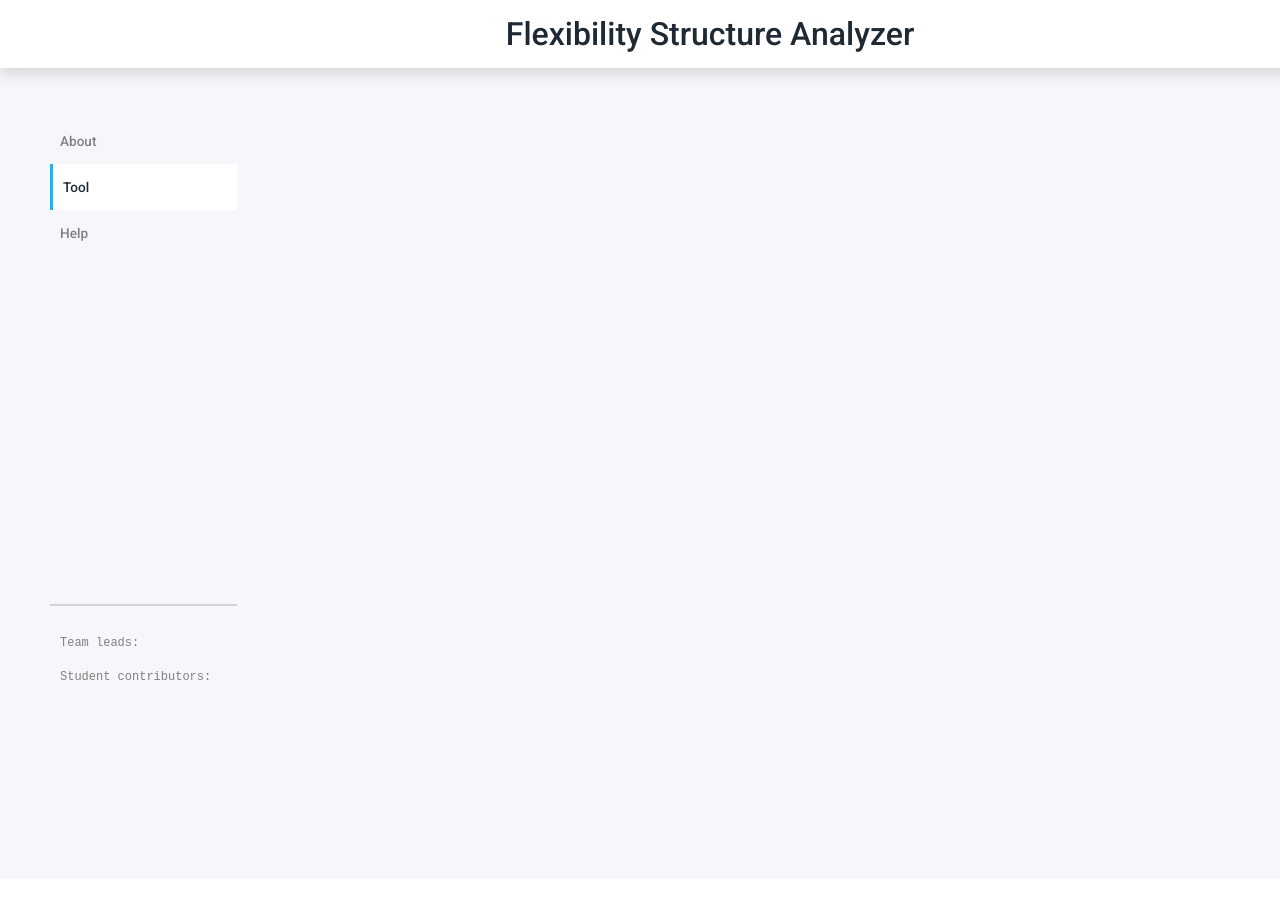
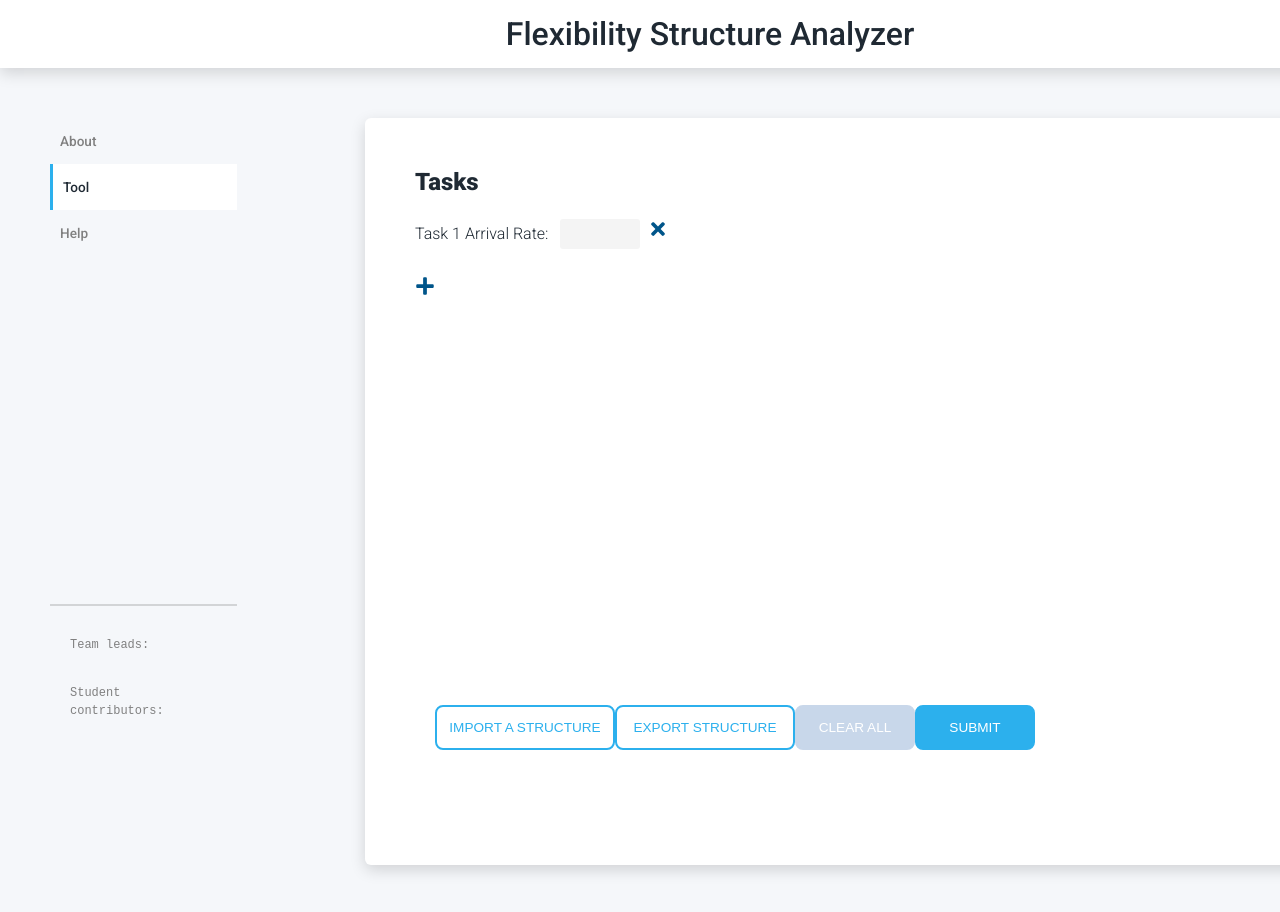
Before and after one commit to hananezlitni/flex-analyzer, a Nuxt app: page /tool in a window 1280 px wide. Shown: the top 912 px of the page. Before the commit the page ends 879 px from the top, so only its background shows below. Built offline with nearby package versions, Linux system fonts and the light colour scheme.

Commit message:
Import structure modal

```diff
--- /dev/null
+++ b/components/Modal.vue
@@ -0,0 +1,120 @@
+<template>
+  <transition name="modal-fade">
+    <div class="modal-backdrop">
+      <div class="modal" role="dialog" aria-labelledby="modalTitle" aria-describedby="modalDescription">
+        <section class="modal-body" id="modalDescription">
+            <slot name="body">
+              <button type="button" class="btn-close" @click="close" aria-label="Close modal">
+                <svg xmlns="http://www.w3.org/2000/svg" viewBox="0 0 352 512"><path d="M242.72 256l100.07-100.07c12.28-12.28 12.28-32.19 0-44.48l-22.24-22.24c-12.28-12.28-32.19-12.28-44.48 0L176 189.28 75.93 89.21c-12.28-12.28-32.19-12.28-44.48 0L9.21 111.45c-12.28 12.28-12.28 32.19 0 44.48L109.28 256 9.21 356.07c-12.28 12.28-12.28 32.19 0 44.48l22.24 22.24c12.28 12.28 32.2 12.28 44.48 0L176 322.72l100.07 100.07c12.28 12.28 32.2 12.28 44.48 0l22.24-22.24c12.28-12.28 12.28-32.19 0-44.48L242.72 256z"/></svg>
+              </button>
+
+              <br>
+              <h1>Import Structure</h1>
+              <p><i>Please use the form below to import a structure in a CSV file. For more information about the accepted file format and content, please read <a href="#">this page</a>.</i></p>
+
+              <form>
+                  <input type="file" name="file" />
+                  <br><br><br>
+                  <input class="button button--action primary" type="submit" value="Import" @click="debug">
+              </form>
+            </slot>
+        </section>
+      </div>
+    </div>
+  </transition>
+</template>
+
+<style lang="scss" scoped>
+  .modal-backdrop {
+    position: fixed;
+    top: 0;
+    bottom: 0;
+    left: 0;
+    right: 0;
+    background-color: rgba(0, 0, 0, 0.2);
+    display: flex;
+    justify-content: center;
+    align-items: center;
+  }
+  .modal {
+      background-color: hsl(216, 29%, 97%);
+      box-shadow: 2px 2px 20px 1px;
+      overflow-x: auto;
+      display: flex;
+      flex-direction: column;
+      width: 50%;
+      height: 60%;
+      border-radius: 15px;
+  }
+  .modal-body {
+    display: flex;
+    flex-direction: column;
+    padding: 30px 20px;
+    h1 {
+      align-self: center;
+      font-size: 2em;
+    }
+  }
+  .btn-close {
+      align-self: flex-end;
+      width: 15px;
+      height: 15px;
+      margin: 15px;
+      border: none;
+      cursor: pointer;
+      svg {
+        background-color: hsl(216, 29%, 97%);;
+        fill: hsl(199, 84%, 55%);
+      }
+  }
+  .modal-fade-enter,
+  .modal-fade-leave-active {
+    opacity: 0;
+  }
+  .modal-fade-enter-active,
+  .modal-fade-leave-active {
+    transition: opacity .3s ease
+  }
+  form {
+    align-self: center;
+    display: flex;
+    flex-direction: column;
+    input[type="file"] {
+      width: 300px;
+      height: 30px;
+      padding: 5px;
+      border-bottom: 2px solid hsl(0, 0%, 50%);
+    }
+    button {
+      align-self: center;
+    }
+  }
+</style>
+
+<script>
+  export default {
+    name: 'Modal',
+    methods: {
+      close() {
+        this.$emit('close');
+      },
+      debug() {
+        console.log("Hello from debug()!");
+      },
+      save(formData) {
+        // upload data to the server
+        this.currentStatus = STATUS_SAVING;
+
+        upload(formData)
+          .then(x => {
+            this.uploadedFiles = [].concat(x);
+            this.currentStatus = STATUS_SUCCESS;
+          })
+          .catch(err => {
+            this.uploadError = err.response;
+            this.currentStatus = STATUS_FAILED;
+          });
+      }
+    },
+  };
+</script>
--- /dev/null
+++ b/components/Tasks.vue
@@ -0,0 +1,57 @@
+<template>
+    <div>
+        <label>Task {{ this.taskCount }} Arrival Rate:
+            <Input
+                placeholder=""
+            />
+            <div class="deleteBtn">
+                <svg xmlns="http://www.w3.org/2000/svg" viewBox="0 0 352 512"><path d="M242.72 256l100.07-100.07c12.28-12.28 12.28-32.19 0-44.48l-22.24-22.24c-12.28-12.28-32.19-12.28-44.48 0L176 189.28 75.93 89.21c-12.28-12.28-32.19-12.28-44.48 0L9.21 111.45c-12.28 12.28-12.28 32.19 0 44.48L109.28 256 9.21 356.07c-12.28 12.28-12.28 32.19 0 44.48l22.24 22.24c12.28 12.28 32.2 12.28 44.48 0L176 322.72l100.07 100.07c12.28 12.28 32.2 12.28 44.48 0l22.24-22.24c12.28-12.28 12.28-32.19 0-44.48L242.72 256z"/></svg>
+            </div>
+        </label>
+        <br><br>
+        <div class="addRowBtn">
+            <svg xmlns="http://www.w3.org/2000/svg" viewBox="0 0 448 512"><path d="M416 208H272V64c0-17.67-14.33-32-32-32h-32c-17.67 0-32 14.33-32 32v144H32c-17.67 0-32 14.33-32 32v32c0 17.67 14.33 32 32 32h144v144c0 17.67 14.33 32 32 32h32c17.67 0 32-14.33 32-32V304h144c17.67 0 32-14.33 32-32v-32c0-17.67-14.33-32-32-32z"/></svg>
+        </div>
+    </div>
+</template>
+
+<script>
+export default {
+    data() {
+        return {
+            tasksCount: 0
+        }
+    },
+    computed: {
+        taskCount: function() {
+            return ++this.tasksCount
+        }
+    }
+}
+</script>
+
+
+<style lang="scss" scoped>
+    .addRowBtn, .deleteBtn {
+        cursor: pointer;
+        display: inline-block;
+        svg {
+            fill: hsl(203, 100%, 27%);
+            width: 20px;
+            height: 20px;
+        }
+    }
+    input {
+        height: 25px;
+        padding: 10px;
+        margin: 8px;
+        background-color: #F4F4F4;
+        border: none;
+        border-radius: 3px;
+        width: 80px;
+        height: 30px;
+    }
+    label {
+        font-weight: 300;
+    }
+</style>
--- a/layouts/default.vue
+++ b/layouts/default.vue
@@ -47,7 +47,6 @@
     box-sizing: border-box;
     height: 100%;
   }
-
   * {
     margin: 0;
     padding: 0;
@@ -57,7 +56,6 @@
       box-sizing: inherit;
     }
   }
-
   header {
     grid-column: 1 / -1;
     grid-row: 1;
@@ -70,7 +68,6 @@
       font-weight: 500;
     }
   }
-
   main {
     grid-column: 4 / -1;
     background-color: #FFFFFF;
@@ -79,4 +76,36 @@
     border-radius: 6px;
     box-shadow: 0 5px 15px 0px rgba(0, 0, 0, 0.15);
   }
+  p {
+    padding: 15px;
+    margin: 10px;
+    line-height: 1.5;
+  }
+  .button {
+    height: 45px;
+    padding: 5px;
+    margin: 5px;
+    border-radius: 8px;
+    font-size: 0.85em;
+    text-transform: uppercase;
+    margin: 0 auto;
+  }
+  .button--action {
+    width: 120px;
+    color: #FFFFFF;
+  }
+  .primary {
+    background-color: hsl(199, 84%, 55%);
+    border: 2px solid hsl(199, 84%, 55%);
+  }
+  .secondary {
+    background-color: hsl(214, 44%, 85%);
+    border: 2px solid hsl(214, 44%, 85%);
+  }
+  .button--not-filled {
+    width: 180px;
+    background-color: #FFFFFF;
+    border: 2px solid hsl(199, 84%, 55%);
+    color: hsl(199, 84%, 55%);
+  }
 </style>
--- a/pages/tool/index.vue
+++ b/pages/tool/index.vue
@@ -0,0 +1,63 @@
+<template>
+  <main>
+    <div class="tasks">
+        <h2>Tasks</h2>
+        <Tasks />
+    </div>
+    <div class="actions">
+        <Modal
+            v-show="isModalVisible"
+            @close="closeModal"
+        />
+		<br><br><br><br><br>
+		<input type="button" value="Import a Structure" class="button button--not-filled" @click="showModal">
+		<input type="button" value="Export Structure" class="button button--not-filled">
+        <input type="button" value="Clear All" class="button button--action secondary">
+		<input type="button" value="Submit" class="button button--action primary">
+	</div>
+  </main>
+</template>
+
+<script>
+    import Tasks from '~/components/Tasks.vue';
+    import Modal from '~/components/Modal.vue';
+
+    export default {
+        components: {
+            Tasks, Modal
+        },
+        data () {
+            return {
+                isModalVisible: false
+            }
+        },
+        methods: {
+            showModal() {
+                this.isModalVisible = true;
+            },
+            closeModal() {
+                this.isModalVisible = false;
+            }
+        }
+    }
+</script>
+
+
+<style lang="scss" scoped>
+    main {
+        display: grid;
+        grid-template-columns: repeat(12, 1fr);
+        h2 {
+            padding-bottom: 15px;
+        }
+    }
+    .tasks {
+        grid-column: 1 / 6;
+    }
+    .actions {
+        grid-row: 3;
+        grid-column: 1 / 13;
+        margin: 20px; /* this will need to be removed later */
+        padding-top: 100px; /* this will need to be removed later */
+    }
+</style>
```
